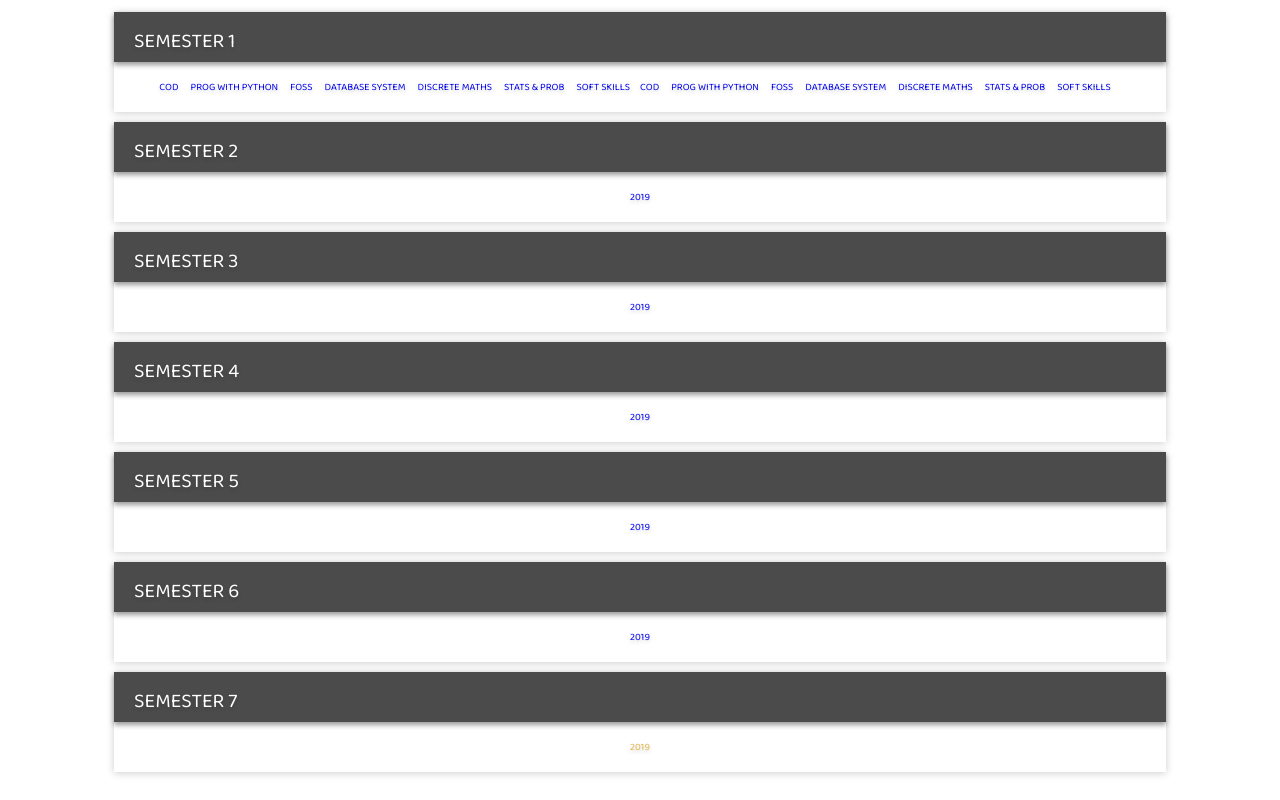
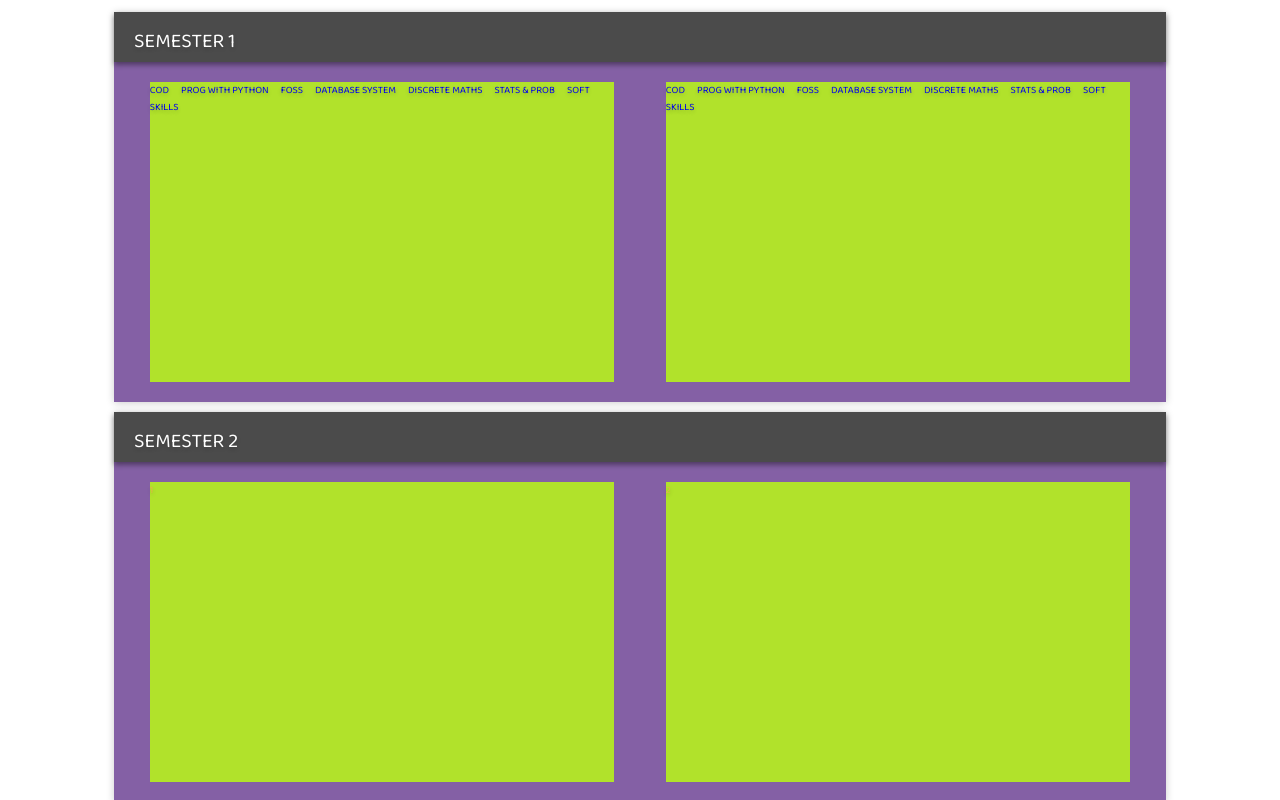
Before and after one commit to punam01/CDeck, a plain HTML site: page index.html in a window 1280 px wide. Shown: the part 2180-2980 px from the top of the page. Drawn offline with nearby package versions, Linux system fonts and the light colour scheme.

Commit message:
content2 minor change

```diff
--- a/index.html
+++ b/index.html
@@ -173,8 +173,15 @@
                             </div>
                             <div class="contentBox">
                                 <button class="head" onclick="expand('content2')">Semester 2</button>
+
                                 <div class="content2">
-                                    <a href="https://drive.google.com/uc?id=1hcGz58sKB1SWkw2pSlN-qynb3NrrO3Ns&export=download" download>2019</a>
+                                    <div class="section1">
+                                        1
+                                    </div>
+                                    <div class="section2">
+                                        2
+                                    </div>
+                                    <!-- <a href="https://drive.google.com/uc?id=1hcGz58sKB1SWkw2pSlN-qynb3NrrO3Ns&export=download" download>2019</a> -->
                                 </div>
                             </div>
                             <div class="contentBox">
--- a/style.css
+++ b/style.css
@@ -519,6 +519,7 @@ html{
     position:relative;
     margin: 10px 50px 10px 50px;
     bottom: 5rem;
+    background-color: rgb(132, 96, 165);
     box-shadow:0 .1rem .8rem rgba(0,0,0,0.2);
 }
 .exam-deck .contentBox button{
@@ -550,7 +551,7 @@ html{
 .content6,
 .content7{
     position: relative;
-    height: 5rem;
+    height: 25%;
     visibility:hidden;
     color:black;
     display: none;
@@ -559,7 +560,8 @@ html{
     display: flex;
     flex-direction: row;
     align-items: center;
-    justify-content: center;
+    justify-content: space-around;
+    flex-flow: wrap;
     transition: .5s;
 }
 .contentBox .content7.active,
@@ -576,7 +578,7 @@ html{
     display: flex;
     flex-direction: row;
     align-items: center;
-    justify-content: center;
+    justify-content: space-around;
 }
 .contentBox .content1:hover{
     box-shadow: inset 0 .1rem  rgba(0,0,0,0.6);
@@ -594,6 +596,16 @@ html{
     color: #e2b646;
     padding: 10px;
     text-shadow: 0 0.2rem 0.4rem rgba(0,0,0,0.2);
+}
+
+.section2,
+.section1{
+    width:45%;
+    height: 300px;
+    margin: 10px;
+    background-color: rgb(177, 226, 43);
+    box-sizing: border-box;
+
 }
 /*Team*/
 .team{
```
